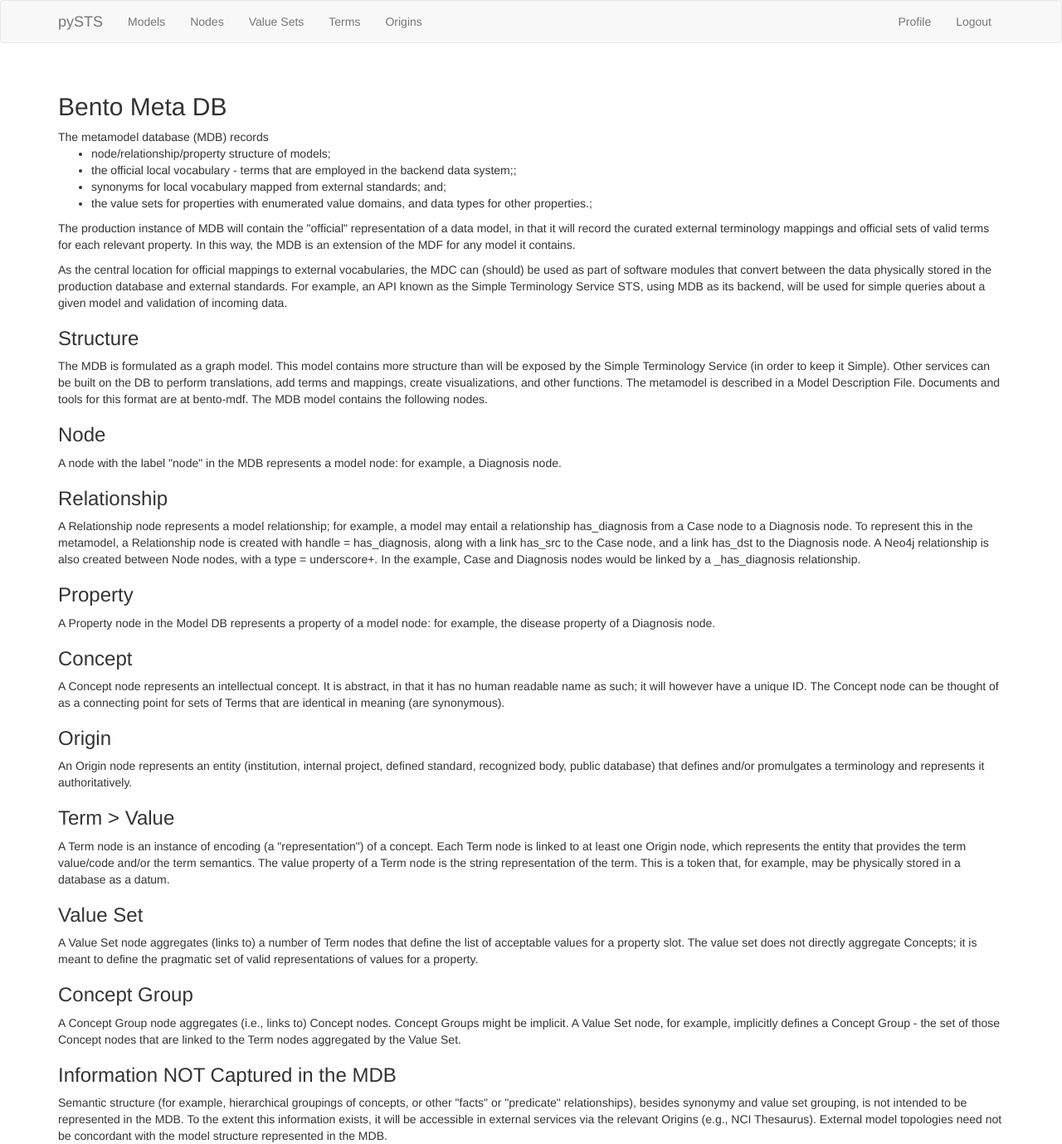
After one commit to CBIIT/bento-sts, a Python web app: template pysts/app/templates/about-mdb.html in a window 1280 px wide. The commit adds this page. Shown: the whole page at 83% size. Run offline with Jinja, Linux system fonts and the light colour scheme; the template is opened without the code that fills it: most values are stand-ins (such as "Sample title", 1, 10 or a date in 2020); some libraries are stand-ins or nearby versions.

Commit message:
adding static content, about mdb, about sts

```diff
--- /dev/null
+++ b/pysts/app/templates/_intro.html
@@ -0,0 +1,53 @@
+<div>
+
+    <h2> Bento Meta DB </h2>
+    The metamodel database (MDB) records
+    <ul>
+        <li>node/relationship/property structure of models;</li>
+        <li>the official local vocabulary - terms that are employed in the backend data system;;</li>
+        <li>synonyms for local vocabulary mapped from external standards; and;</li>
+        <li>the value sets for properties with enumerated value domains, and data types for other properties.;</li>
+    </ul>
+    <p>
+The production instance of MDB will contain the "official" representation of a data model, in that it will record the curated external terminology mappings and official sets of valid terms for each relevant property. In this way, the MDB is an extension of the MDF for any model it contains.
+<p>
+As the central location for official mappings to external vocabularies, the MDC can (should) be used as part of software modules that convert between the data physically stored in the production database and external standards. For example, an API known as the Simple Terminology Service STS, using MDB as its backend, will be used for simple queries about a given model and validation of incoming data.
+
+<h3>Structure </h3>
+
+The MDB is formulated as a graph model. This model contains more structure than will be exposed by the Simple Terminology Service (in order to keep it Simple). Other services can be built on the DB to perform translations, add terms and mappings, create visualizations, and other functions.
+
+The metamodel is described in a Model Description File. Documents and tools for this format are at bento-mdf.
+
+The MDB model contains the following nodes.
+
+<h3>Node</h3>
+A node with the label "node" in the MDB represents a model node: for example, a Diagnosis node.
+
+<h3>Relationship</h3>
+A Relationship node represents a model relationship; for example, a model may entail a relationship has_diagnosis from a Case node to a Diagnosis node. To represent this in the metamodel, a Relationship node is created with handle = has_diagnosis, along with a link has_src to the Case node, and a link has_dst to the Diagnosis node. A Neo4j relationship is also created between Node nodes, with a type = underscore+<relationship handle>. In the example, Case and Diagnosis nodes would be linked by a _has_diagnosis relationship.
+
+<h3>Property</h3>
+A Property node in the Model DB represents a property of a model node: for example, the disease property of a Diagnosis node.
+
+<h3>Concept</h3>
+A Concept node represents an intellectual concept. It is abstract, in that it has no human readable name as such; it will however have a unique ID. The Concept node can be thought of as a connecting point for sets of Terms that are identical in meaning (are synonymous).
+
+<h3>Origin</h3>
+An Origin node represents an entity (institution, internal project, defined standard, recognized body, public database) that defines and/or promulgates a terminology and represents it authoritatively.
+
+<h3>Term > Value</h3>
+A Term node is an instance of encoding (a "representation") of a concept. Each Term node is linked to at least one Origin node, which represents the entity that provides the term value/code and/or the term semantics.
+
+The value property of a Term node is the string representation of the term. This is a token that, for example, may be physically stored in a database as a datum.
+
+<h3>Value Set</h3>
+A Value Set node aggregates (links to) a number of Term nodes that define the list of acceptable values for a property slot. The value set does not directly aggregate Concepts; it is meant to define the pragmatic set of valid representations of values for a property.
+
+<h3>Concept Group</h3>
+A Concept Group node aggregates (i.e., links to) Concept nodes. Concept Groups might be implicit. A Value Set node, for example, implicitly defines a Concept Group - the set of those Concept nodes that are linked to the Term nodes aggregated by the Value Set.
+
+<h3>Information NOT Captured in the MDB</h3>
+Semantic structure (for example, hierarchical groupings of concepts, or other "facts" or "predicate" relationships), besides synonymy and value set grouping, is not intended to be represented in the MDB. To the extent this information exists, it will be accessible in external services via the relevant Origins (e.g., NCI Thesaurus). External model topologies need not be concordant with the model structure represented in the MDB.
+
+</div>
--- /dev/null
+++ b/pysts/app/templates/about-mdb.html
@@ -0,0 +1,9 @@
+{% extends "base.html" %}
+{% import 'bootstrap/wtf.html' as wtf %}
+
+{% block app_content %}
+    <br>
+
+    {% include '_intro.html' %}
+
+{% endblock %}
--- a/pysts/app/templates/index.html
+++ b/pysts/app/templates/index.html
@@ -23,4 +23,9 @@
     </ul>
     </nav>
     <br><br>
+    <div>
+    <h4><a href="{{ url_for( 'main.about_mdb') }}">About MDB</a></h4>
+    <br>
+    <h4><a href="{{ url_for( 'main.about_sts') }}">About STS</a> and how to filter</h4>
+   </div>
 {% endblock %}
```
Also changed, not shown: pysts/app/main/routes.py (+15 -3 lines), pysts/app/mdb.py (+11 -11 lines), pysts/app/models.py (+4 -29 lines), pysts/app/search.py (+17 -47 lines), pysts/app/templates/about-sts.html (added, +21 -0 lines).
